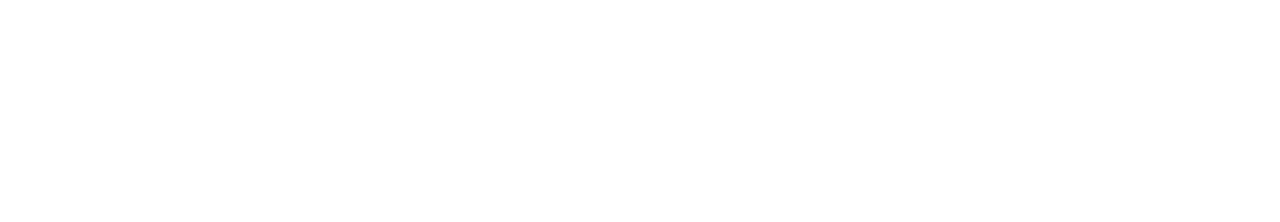
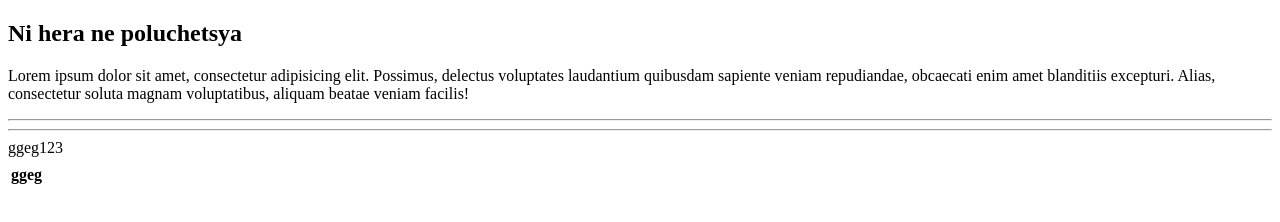
Before and after one commit to webhubUA8/My-test, a plain HTML site: page index.html in a window 1280 px wide. Drawn offline with Linux system fonts and the light colour scheme.

Commit message:
ver3 commit

```diff
--- a/index.html
+++ b/index.html
@@ -6,6 +6,23 @@
 	<link rel="stylesheet" href="css/style.css">
 </head>
 <body>
-
+	<h2>Ni hera ne poluchetsya</h2>
+	<p>Lorem ipsum dolor sit amet, consectetur adipisicing elit. Possimus, delectus voluptates laudantium quibusdam sapiente veniam repudiandae, obcaecati enim amet blanditiis excepturi. Alias, consectetur soluta magnam voluptatibus, aliquam beatae veniam facilis!</p>
+	<hr>
+	<hr>
+	<table>
+		<th>
+			<tr>ggeg</tr></th>
+		<th>ggeg</th>
+		<td>
+			<tr>1</tr>
+		</td>
+		<td>
+			<tr>2</tr>
+		</td>
+		<td>
+			<tr>3</tr>
+		</td>
+	</table>
 </body>
 </html>
```
